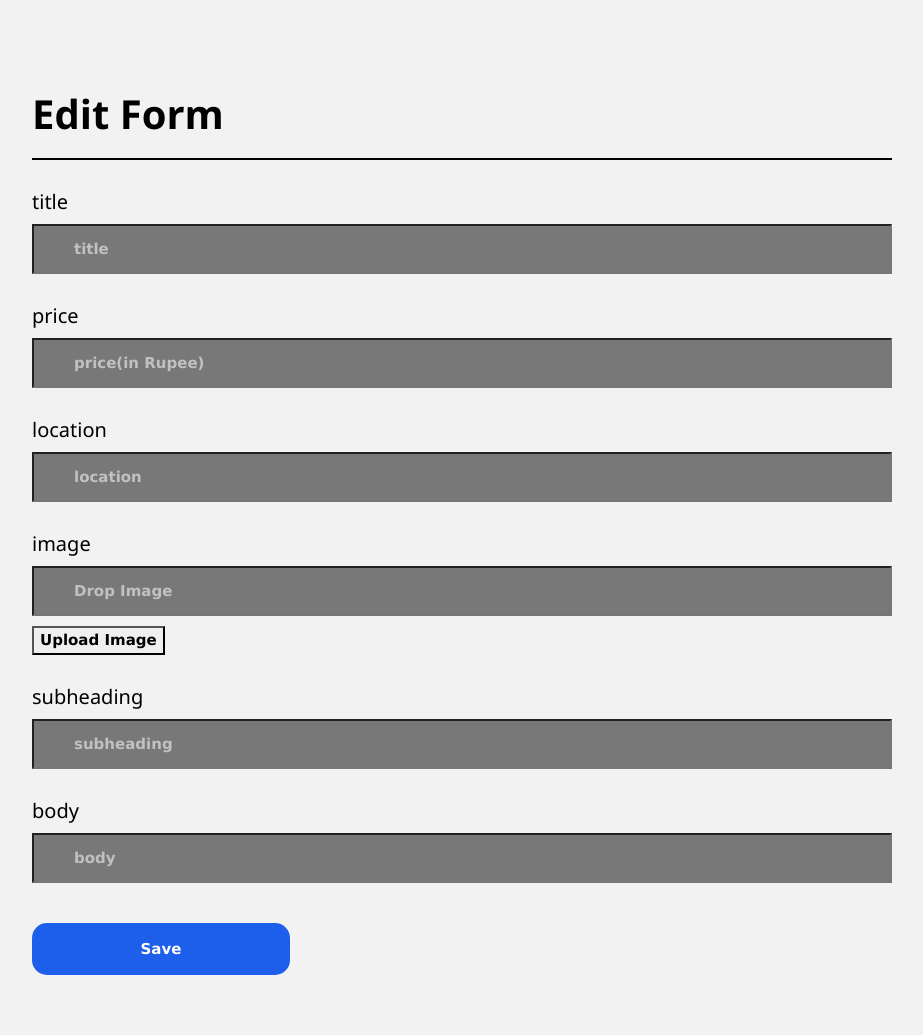
After one commit to sid86-dev/Travel-Saas, a Flask app: template templates/editform_detail.html in a window 1280 px wide. The commit adds this page. Shown: the whole page, without its empty margins (178-1101 px from the left). Run offline with Flask 2, Linux system fonts and the light colour scheme; the template is opened without the code that fills it, so the values that code supplies are empty; some libraries are stand-ins or nearby versions.

Commit message:
edit pages

```diff
--- a/static/css/editform.css
+++ b/static/css/editform.css
@@ -34,8 +34,7 @@ h1{
 
 .content{
     padding-left: 40px;
-    outline: none;
-    border: none;
+
     background-color:rgb(0,0,0,0.5);
     height: 50px;
     width: 100%;
@@ -48,11 +47,15 @@ h1{
     opacity: 0.8; /* Firefox */
   }
 
+  .button{
+      margin-top: 10px;
+  }
+
   .button-sub{
-    outline: none;
+    outline: transparent !important;
     width:30%;
     padding: 15px;
-    background-color: rgb(29, 94, 235 , 0.4);
+    background-color: rgb(29, 94, 235 , 1);
     color: white;
     border-radius: 15px;
     border: none;
--- /dev/null
+++ b/templates/editform_detail.html
@@ -0,0 +1,90 @@
+<!DOCTYPE html>
+<html>
+
+<head>
+    <meta charset="utf-8">
+    <meta http-equiv="X-UA-Compatible" content="IE=edge,chrome=1">
+
+
+
+    <title>edit form</title>
+    <meta name="description" content="">
+    <meta name="viewport" content="width=device-width, initial-scale=1">
+    <link rel="apple-touch-icon" href="apple-touch-icon.png">
+    <link rel="stylesheet" href="">
+    <link rel="stylesheet" href="static/css/bootstrap.min.css">
+    <link rel="stylesheet" href="static/css/hero-slider.css">
+    <link rel="stylesheet" href="static/css/templatemo-main.css">
+    <link rel="stylesheet" href="static/css/owl-carousel.css">
+    <link rel="stylesheet" href="static/css/editform.css">
+
+
+    <link rel="stylesheet" href="https://www.w3schools.com/w3css/4/w3.css">
+
+    <link href="https://fonts.googleapis.com/css?family=Open+Sans:300,400,600,700,800" rel="stylesheet">
+
+    <script src="static/js/vendor/modernizr-2.8.3-respond-1.4.2.min.js"></script>
+    <script src="static/js/carousel.js"></script>
+
+    <style>
+        html,
+        body {
+            width: 100%;
+            height: 60vh;
+
+        }
+
+
+
+    </style>
+</head>
+
+
+<body>
+    <div class="container">
+        <div class="form">
+        <h1 class="heading">Edit Form</h1><hr class="line"/>
+            <div class="form-content">
+                <div class="contents row">
+                    <h4>title</h4><input type="text" class="content" placeholder="title">
+                </div>
+                <div class="contents row">
+                    <h4>price</h4><input type="text" class="content" placeholder="price(in Rupee)">
+                </div>
+                <div class="contents row">
+                    <h4>location</h4><input type="text" class="content" placeholder="location">
+                </div>
+                <div class="contents row">
+                    <h4>image</h4><input type ="text" class="content img-area" placeholder="Drop Image"/><br><button class="button">Upload Image</button>
+                </div>
+                <div class="contents row">
+                    <h4>subheading</h4><input type="text" class="content" placeholder="subheading">
+                </div>
+                <div class="contents row">
+                    <h4>body</h4><input type="textarea"  class="content" placeholder="body">
+                </div>
+                <div class="contents row">
+                    <button class="button-sub">Save</button>
+                </div>
+
+            </div>
+        </div>
+
+    </div>
+
+
+
+    <script src="https://ajax.googleapis.com/ajax/libs/jquery/1.11.2/jquery.min.js"></script>
+    <script>
+        window.jQuery || document.write('<script src="static/js/vendor/jquery-1.11.2.min.js"><\/script>')
+    </script>
+    <script src="static/js/vendor/bootstrap.min.js"></script>
+    <script src="static/js/plugins.js"></script>
+    <script src="static/js/main.js"></script>
+
+
+
+
+</body>
+
+</html>
```
Also changed, not shown: templates/editform_city.html (added, +79 -0 lines).
